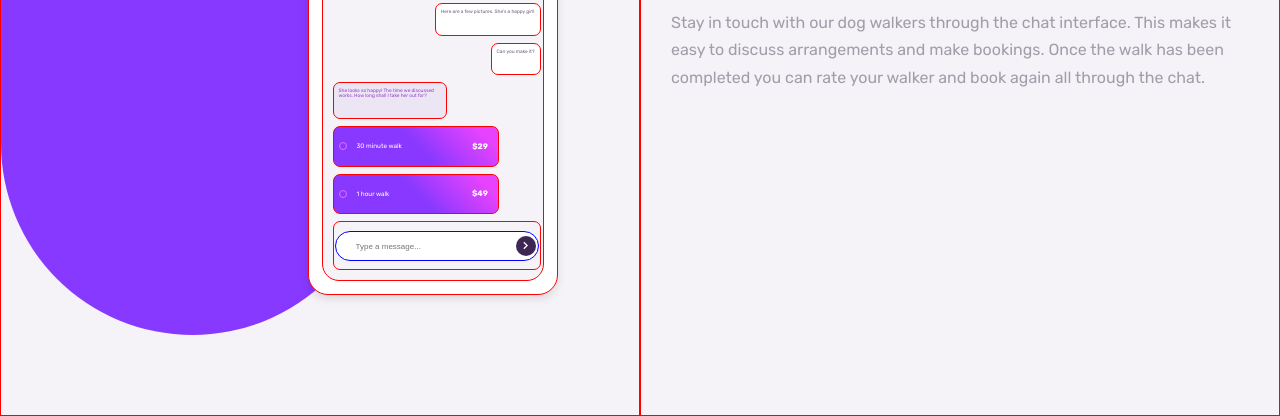
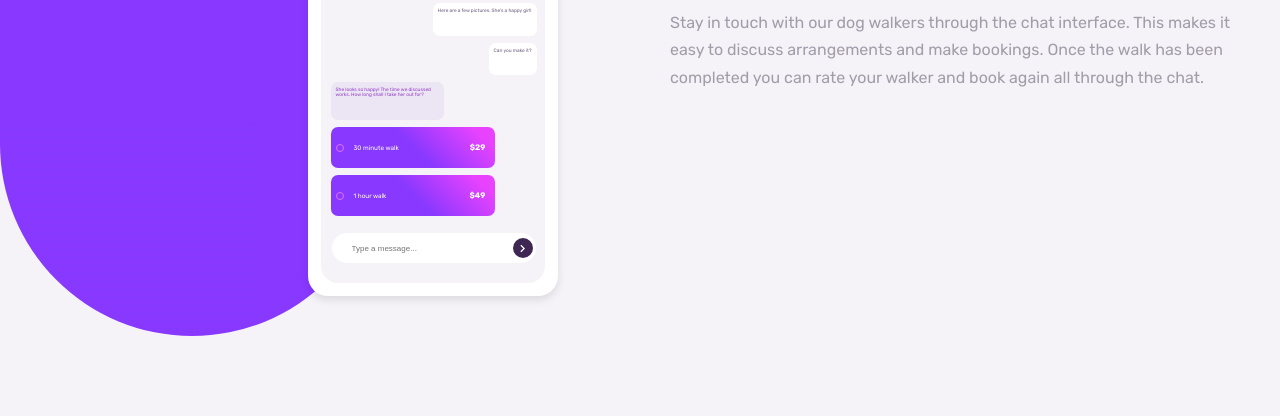
Before and after one commit to Ryusaem/css-chat-app-css-illustration, a plain HTML site: page index.html in a window 1280 px wide. Shown: the part 384-800 px from the top of the page. Drawn offline with Linux system fonts and the light colour scheme.

Commit message:
update README.md with proper screenshot

```diff
--- a/css/style.css
+++ b/css/style.css
@@ -32,9 +32,9 @@ body {
   height: 100vh;
 }
 
-div {
+/* div {
   border: 1px solid red;
-}
+} */
 
 .background {
   height: 75vh;
@@ -261,7 +261,8 @@ div {
   height: 30px;
   width: 100%;
   max-width: 100%;
-  border: 1px solid blue;
+  /* border: 1px solid blue; */
+  border: none;
   outline: none;
   font-size: 0.55rem;
   border-radius: 15px;
```
Also changed, not shown: design/screenshot.png (added).
